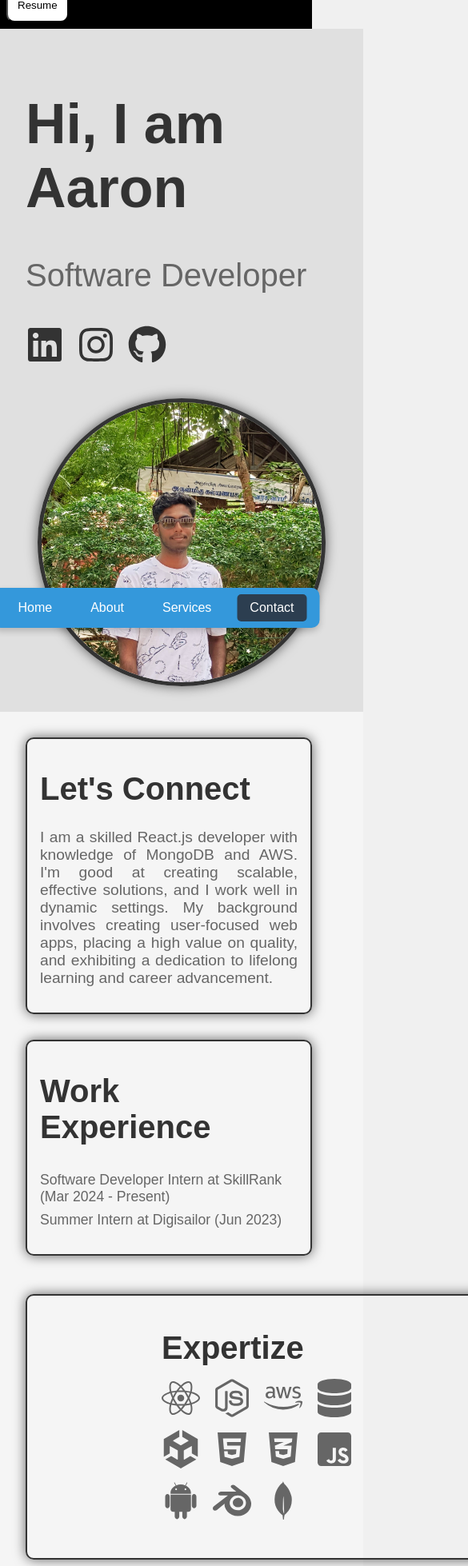
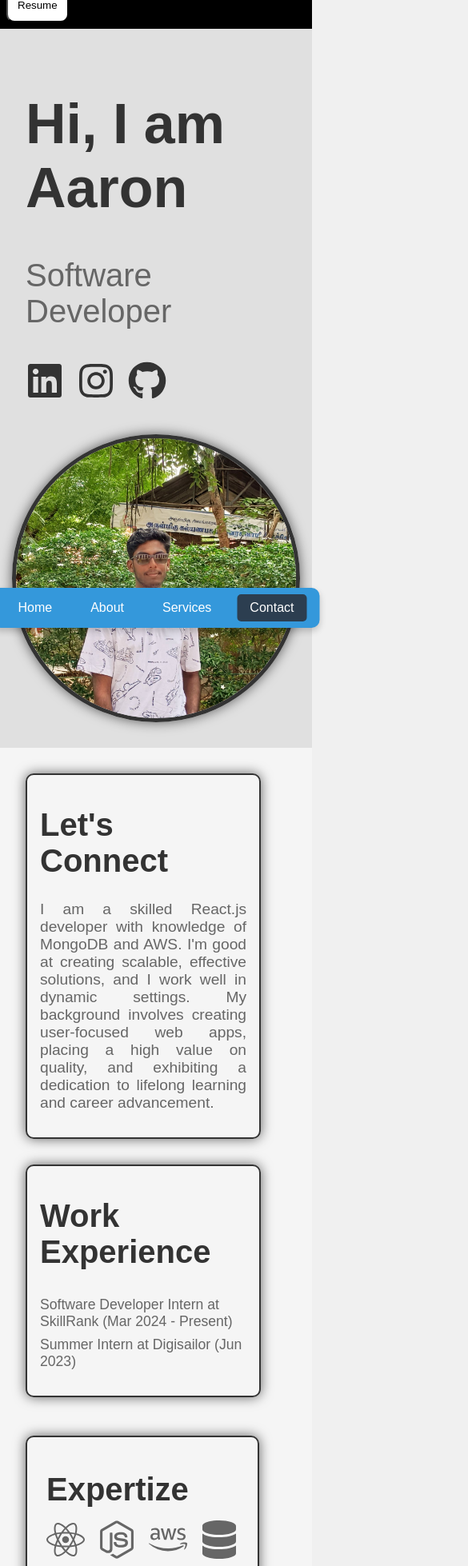
Before and after one commit to aarons2612/Portfolio, a React (Create React App) app: page / in a window 390 px wide. Shown: the part 39-1997 px from the top of the page at 80% size, 585 px wide, since content can reach past the window. Built offline with nearby package versions, Linux system fonts and the light colour scheme.

Commit message:
Built responsiveness

```diff
--- a/src/components/About.css
+++ b/src/components/About.css
@@ -1,12 +1,13 @@
-/* src/components/About.css */
 .about {
   display: flex;
   justify-content: space-between;
   align-items: flex-start;
   padding: 2rem;
   background-color: #F5F5F5; /* Light grey background */
-    height: 100vh;
-    width: 100%;
+  min-height: 100vh;
+  width: 100%; /* Ensures the width fits the screen */
+  box-sizing: border-box; /* Include padding and border in the element's total width and height */
+  overflow-x: hidden; /* Prevent horizontal overflow */
 }
 
 .about .left-column {
@@ -99,19 +100,19 @@
   }
 }
 
-  @media screen and (max-width:740px) {
+@media screen and (max-width: 740px) {
   .about {
       display: flex;
       flex-direction: column;
       justify-content: space-between;
       align-items: flex-start;
       padding: 2rem;
-       /* Light grey background */
       height: auto;
+      width: 100%; /* Ensures the width fits the screen */
   }
-    .about .right-section{
-      padding: 1rem 10.5rem;
+
+  .about .right-section {
+      padding: 1rem 1.5rem;
       padding-bottom: 3rem;
   }
-
 }
--- a/src/components/Contact.css
+++ b/src/components/Contact.css
@@ -1,4 +1,8 @@
 /* src/components/ContactForm.css */
+.contact{
+  width: 100%;
+}
+
 .contact-form {
     display: flex;
     flex-direction: column;
--- a/src/components/Home.css
+++ b/src/components/Home.css
@@ -1,17 +1,18 @@
-/* src/components/Home.css */
 .home {
   display: flex;
   justify-content: space-between;
   align-items: center;
   padding: 2rem;
   background-color: #E0E0E0; /* Lighter grey background */
-    height: 100vh;
-    width: 100%;
+  min-height: 100vh;
+  width: 100%; /* Ensures the width fits the screen */
+  box-sizing: border-box; /* Include padding and border in the element's total width and height */
+  overflow-x: hidden; /* Prevent horizontal overflow */
 }
 
 .left-section {
   flex: 1;
-    text-align: left; /* Center align text on small screens */
+  text-align: left; /* Align text to the left */
 }
 
 .left-section h1 {
@@ -60,15 +61,12 @@
   height: 100%;
 }
 
-  @media screen and (max-width:720px) {
+@media screen and (max-width: 720px) {
   .home {
-      display: flex;
       flex-direction: column;
       align-items: center;
       padding: 2rem;
-      background-color: #E0E0E0; /* Lighter grey background */
-      height: 100%;
-      width: 100%;
+      height: auto; /* Adjust height for smaller screens */
+      width: 100%; /* Ensures the width fits the screen */
   }
-
 }
--- a/src/components/Services.css
+++ b/src/components/Services.css
@@ -89,3 +89,15 @@
       grid-template-columns: repeat(2, 1fr);
     }
   }
+
+  @media (max-width: 600px) {
+    .project {
+      width: 70%; /* Full width on smallest screens */
+
+    }
+
+    .projects{
+      display: grid;
+      grid-template-columns: 1fr;
+    }
+  }
```
Also changed, not shown: 1 other file (tests, documents, lock files or other folders). Lines whose indentation alone changed are shown as unchanged.
